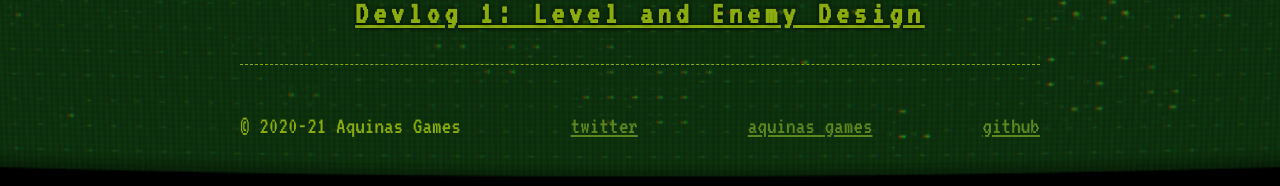
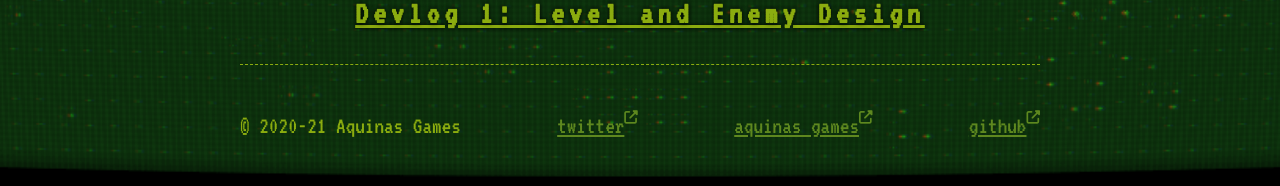
Before and after one commit to AquinasGames/website, a Jekyll site: the page built from TwinstickArcade/index.html, in a window 1280 px wide. Shown: the part 1505-1691 px from the top of the page. Built offline with Jekyll 4.4.1, drawn with Linux system fonts in a browser that asks for light colours; nearby versions of some CDN libraries.

Commit message:
Add external link icon to footer links

```diff
--- a/_includes/TwinstickArcadeFooter.html
+++ b/_includes/TwinstickArcadeFooter.html
@@ -1,6 +1,6 @@
 <div id="footer">
     <p>&copy; 2020-21 Aquinas Games</p>
-    <a target="_blank" href="https://twitter.com/AquinasGames">twitter</a>
-    <a target="_blank" href="/">aquinas games</a>
-    <a target="_blank" href="https://github.com/AquinasGames">github</a>
+    <a target="_blank" href="https://twitter.com/AquinasGames">twitter<sup><i class="fas fa-external-link-alt fa-xs"></i></sup></a>
+    <a target="_blank" href="/">aquinas games<sup><i class="fas fa-external-link-alt fa-xs"></i></sup></a>
+    <a target="_blank" href="https://github.com/AquinasGames">github<sup><i class="fas fa-external-link-alt fa-xs"></i></sup></a>
 </div>
--- a/_includes/TwinstickArcadeFooterDark.html
+++ b/_includes/TwinstickArcadeFooterDark.html
@@ -1,6 +1,6 @@
 <div id="footer" class="dark">
     <p>&copy; 2020-21 Aquinas Games</p>
-    <a target="_blank" href="https://twitter.com/AquinasGames">twitter</a>
-    <a target="_blank" href="/">aquinas games</a>
-    <a target="_blank" href="https://github.com/AquinasGames">github</a>
+    <a target="_blank" href="https://twitter.com/AquinasGames">twitter<sup><i class="fas fa-external-link-alt fa-xs"></i></sup></a>
+    <a target="_blank" href="/">aquinas games<sup><i class="fas fa-external-link-alt fa-xs"></i></sup></a>
+    <a target="_blank" href="https://github.com/AquinasGames">github<sup><i class="fas fa-external-link-alt fa-xs"></i></sup></a>
 </div>
```
